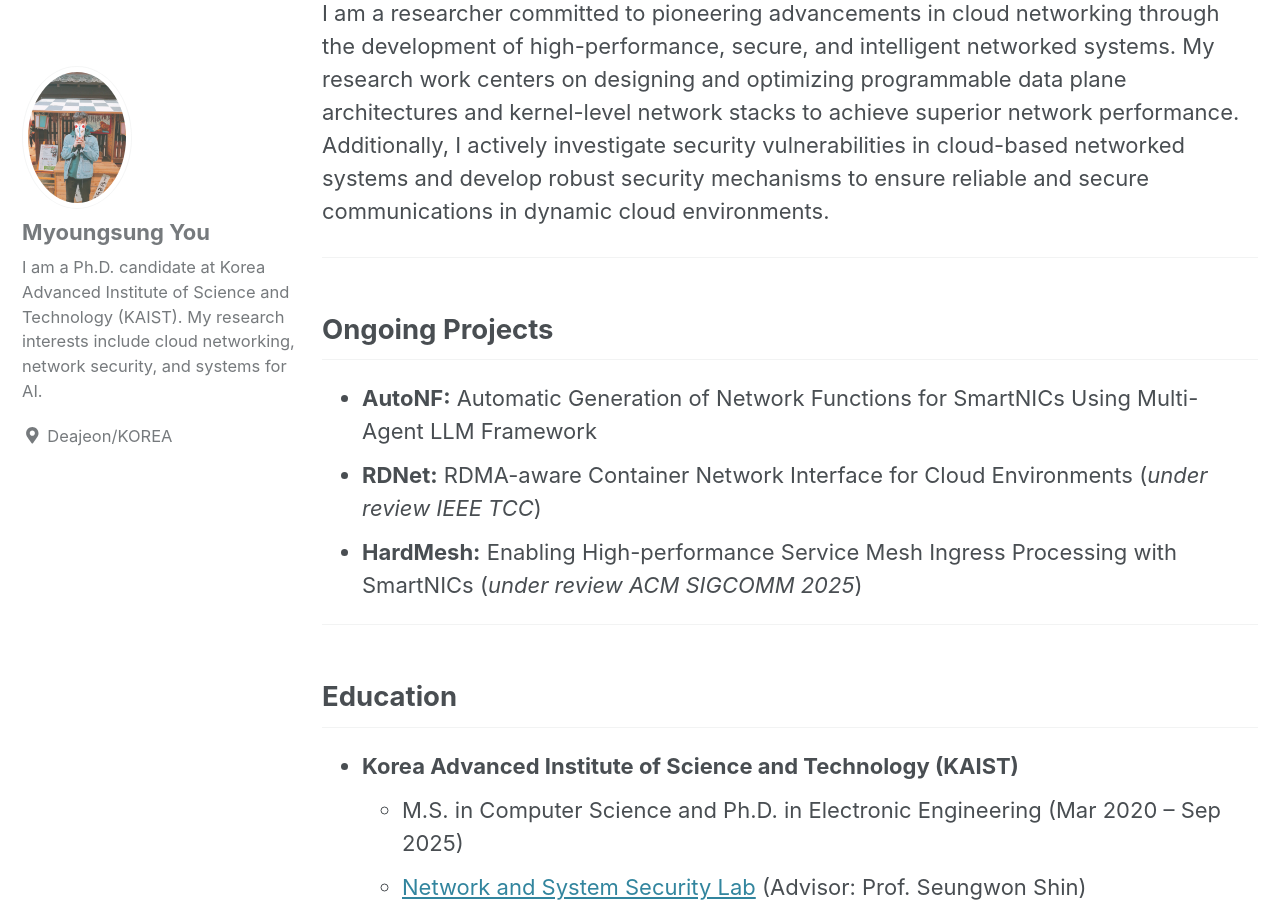
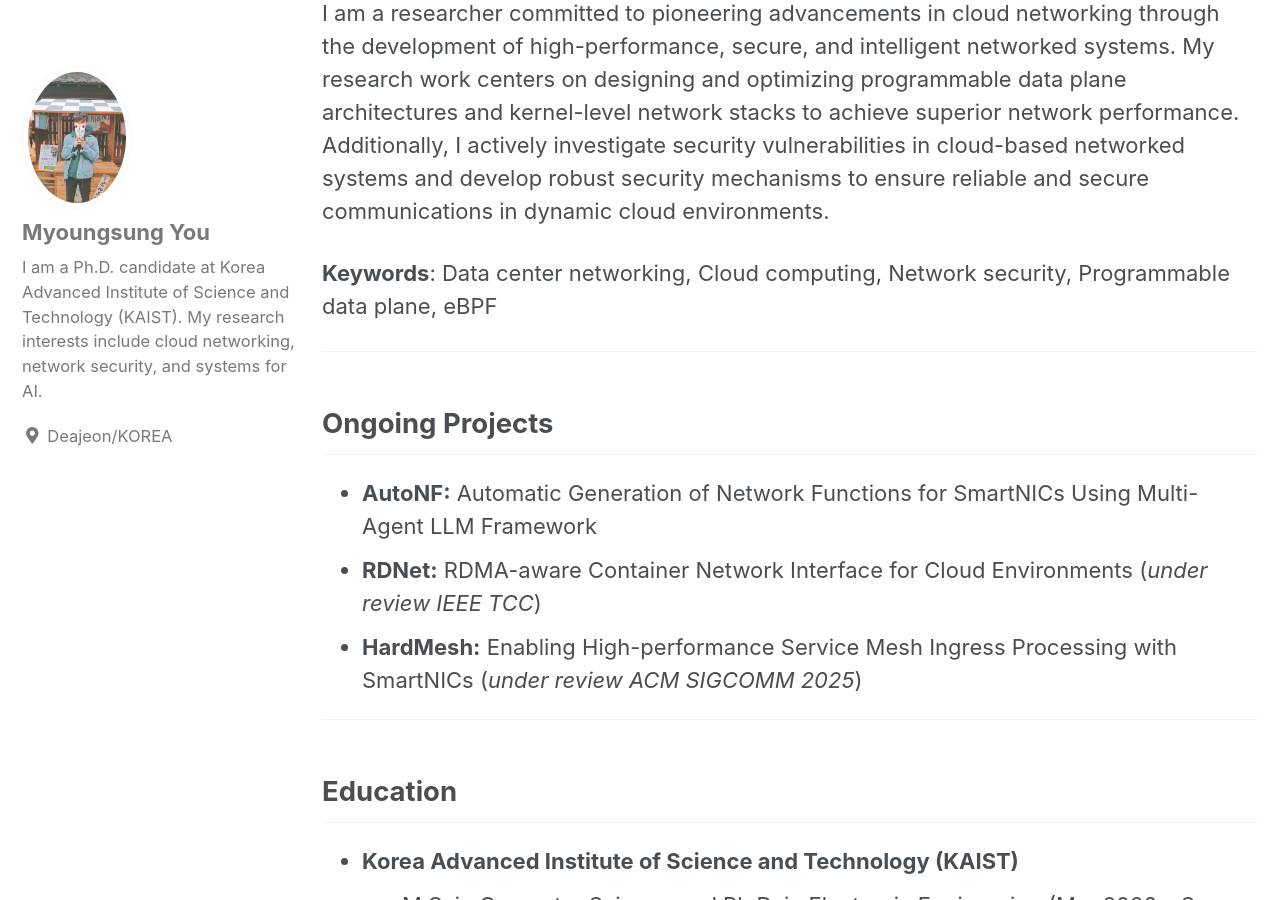
Before and after one commit to Famous7/famous7.github.io, a Jekyll site: the page built from _posts/2018-05-20-cv.md, in a window 1280 px wide and 900 px high, scrolled down 1039 px. Built offline with Jekyll 4.4.1, drawn with Linux system fonts in a browser that asks for light colours; cached includes are drawn as plain includes; nearby versions of some CDN libraries; our own code applies the rules of GitHub Pages for plain Markdown files.

Commit message:
Update 2018-05-20-cv.md

```diff
--- a/_posts/2018-05-20-cv.md
+++ b/_posts/2018-05-20-cv.md
@@ -22,6 +22,8 @@ permalink: /portfolio/
 
 ## Objective
 I am a researcher committed to pioneering advancements in cloud networking through the development of high-performance, secure, and intelligent networked systems. My research work centers on designing and optimizing programmable data plane architectures and kernel-level network stacks to achieve superior network performance. Additionally, I actively investigate security vulnerabilities in cloud-based networked systems and develop robust security mechanisms to ensure reliable and secure communications in dynamic cloud environments.
+
+**Keywords**: Data center networking, Cloud computing, Network security, Programmable data plane, eBPF
 
 ---
 
```
